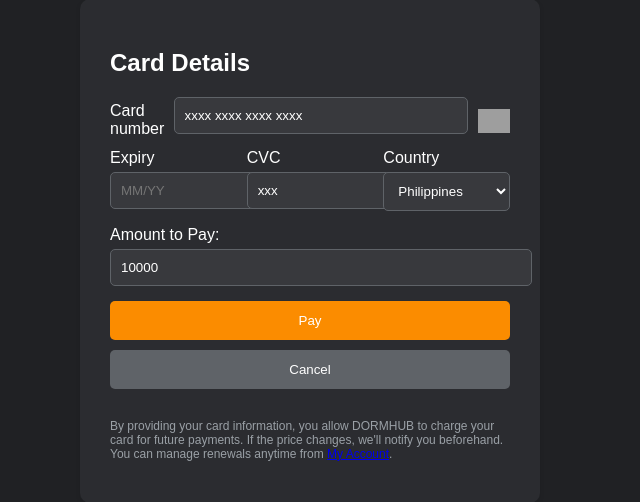
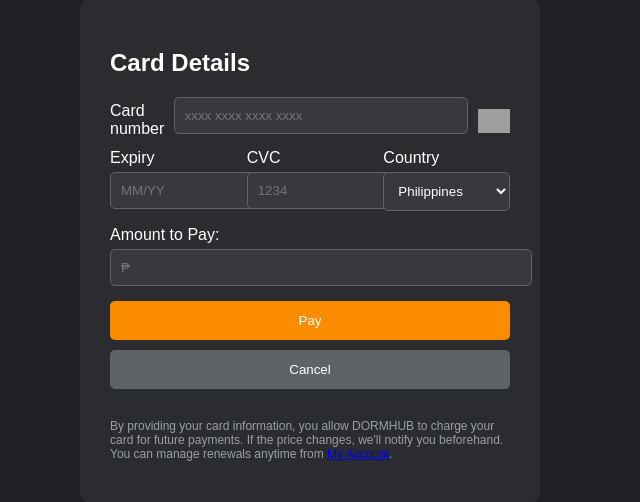
Before and after one commit to jirosmokes/condo-billing-sys, a PHP site: page /user-billing-information.php in a window 1280 px wide. Shown: the part 149-651 px from the top of the page, without its empty margins (330-970 px from the left). Run offline with PHP 8.4, Linux system fonts and the light colour scheme; grey boxes are pictures that could not be loaded.

Commit message:
updated: user-billing-information

```diff
--- a/user-side/user-billing-information.php
+++ b/user-side/user-billing-information.php
@@ -118,7 +118,7 @@
         <form id="paymentForm">
             <div class="card-number">
                 <label for="cardNumber">Card number</label>
-                <input type="text" id="cardNumber" name="cardNumber" value="xxxx xxxx xxxx xxxx">
+                <input type="text" id="cardNumber" name="cardNumber" placeholder="xxxx xxxx xxxx xxxx">
                 <div class="card-logo">
                     <img src="../images/visa.jpg" alt="Visa Logo">
                 </div>
@@ -130,7 +130,7 @@
                 </div>
                 <div class="cvc">
                     <label for="cvc">CVC</label>
-                    <input type="text" id="cvc" name="cvc" value="xxx">
+                    <input type="text" id="cvc" name="cvc" placeholder="1234">
                 </div>
                 <div class="country">
                     <label for="country">Country</label>
@@ -141,7 +141,7 @@
             </div>
             <div class="amount">
                 <label for="amount">Amount to Pay:</label>
-                <input type="number" id="amount" name="amount" min="1" value="10000">
+                <input type="number" id="amount" name="amount" placeholder="₱">
             </div>
             <button class="pay-button" type="submit">Pay</button>
             <button type="button" class="cancel-button">Cancel</button>
```
